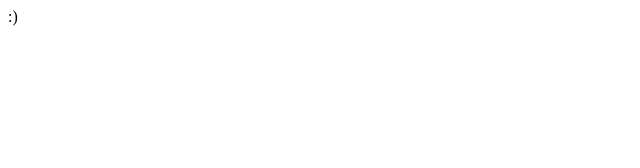
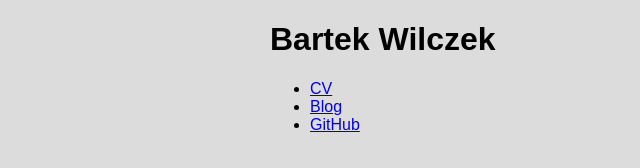
Before and after one commit to bwilczek/bwilczek.github.io, a plain HTML site: page index.html in a window 1280 px wide. Shown: the whole page, without its empty margins (0-640 px from the left). Drawn offline with Linux system fonts and the light colour scheme.

Commit message:
Add some content finally

```diff
--- a/index.html
+++ b/index.html
@@ -1 +1,33 @@
-:)
+<!DOCTYPE html>
+<html>
+<head>
+<title>Bartek Wilczek</title>
+
+<meta name="viewport" content="width=device-width"/>
+<meta name="description" content="Some links to sites about Bartek Wilczek"/>
+<meta charset="UTF-8">
+
+<style>
+
+body {
+	font-family: Arial, Helvetica, sans-serif;
+	max-width: 740px;
+  margin:0 auto;
+	background-color: gainsboro;
+}
+
+</style>
+
+</head>
+<body>
+
+<h1>Bartek Wilczek</h1>
+
+<ul>
+	<li><a href="https://bwilczek.github.io/cv/">CV</a></li>
+	<li><a href="https://bwilczek.github.io/blog/">Blog</a></li>
+	<li><a href="https://github.com/bwilczek/">GitHub</a></li>
+</ul>
+
+</body>
+</html>
```
